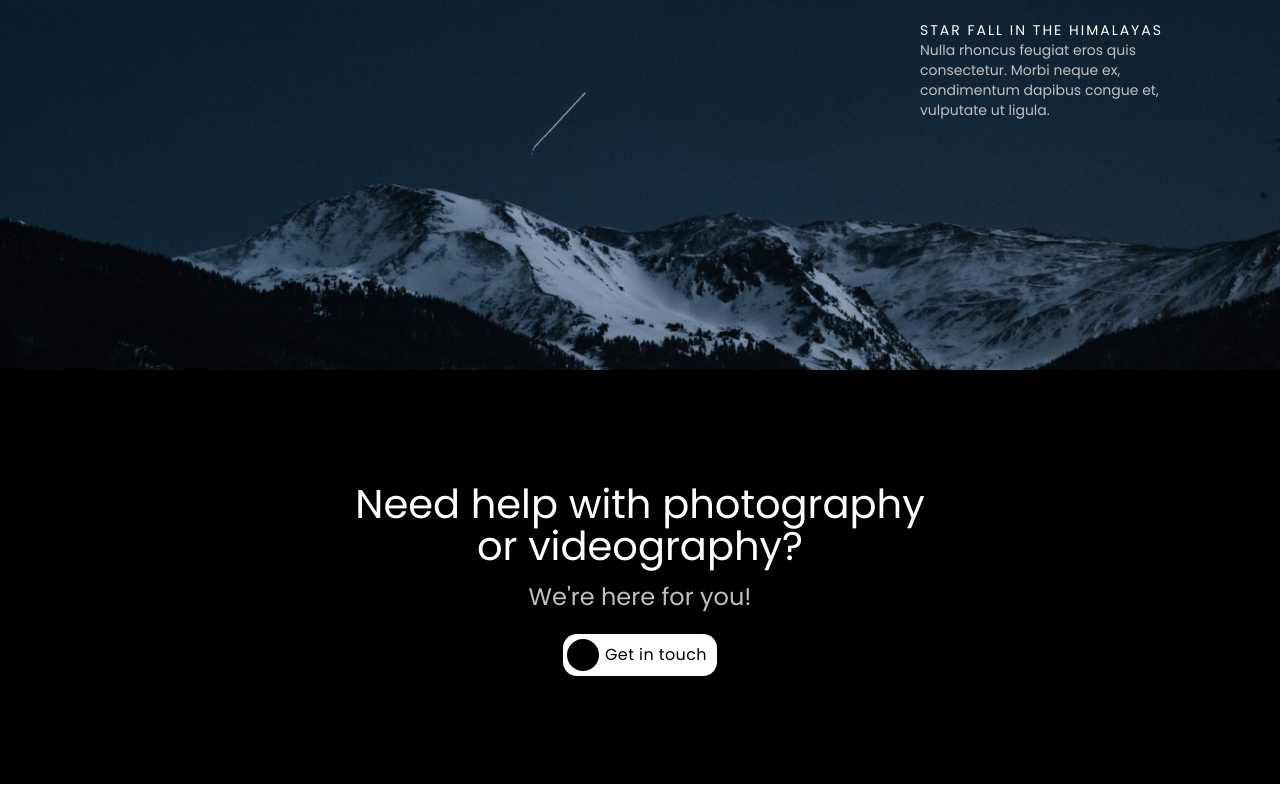
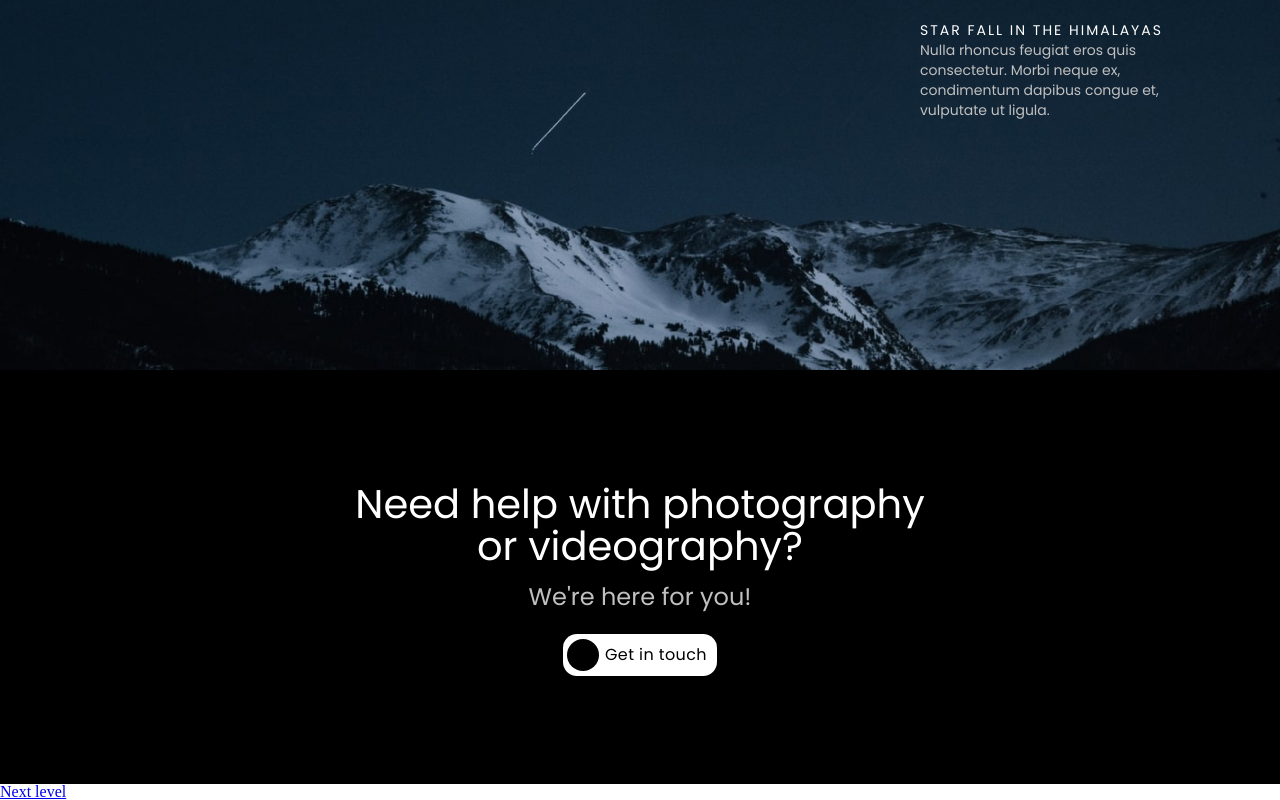
Before and after one commit to BabiiOV/aperture, a plain HTML site: page index.html in a window 1280 px wide. Shown: the part 2229-3029 px from the top of the page. Drawn offline with Linux system fonts and the light colour scheme.

Commit message:
add new link in html

```diff
--- a/index.html
+++ b/index.html
@@ -78,7 +78,9 @@
         </article>
     </section>
     <section class="next_container">
-
+        <div>
+            <a href="#">Next level</a>
+        </div>
     </section>
 </main>
 </body>
```
